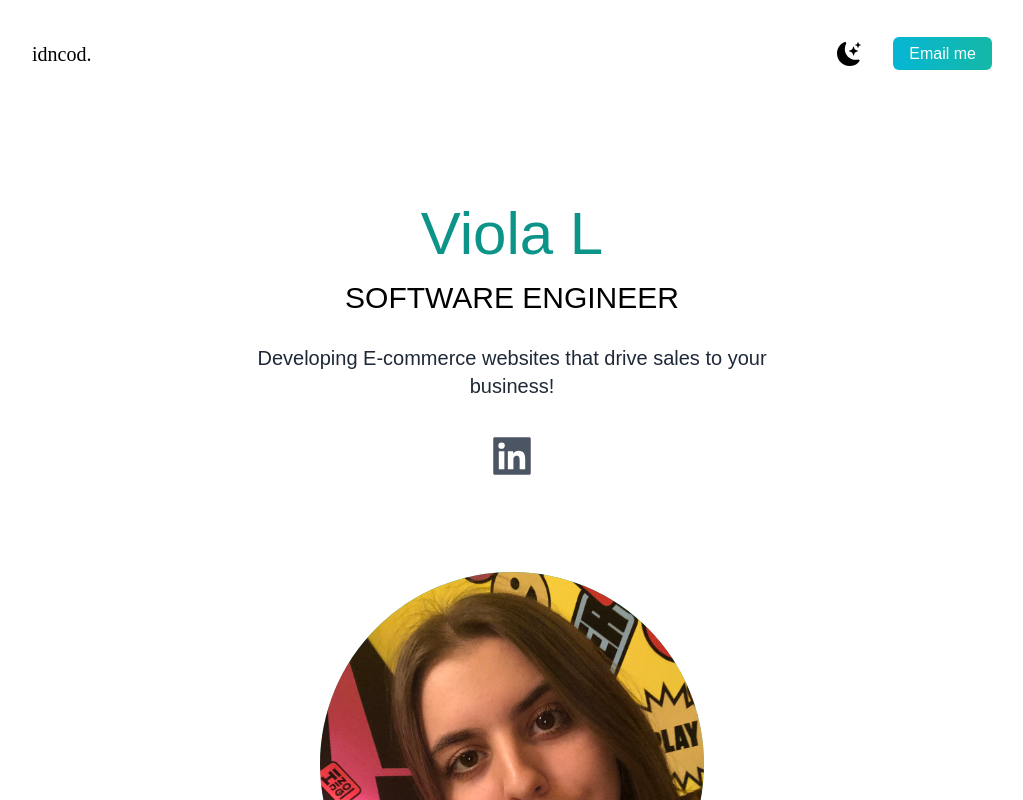
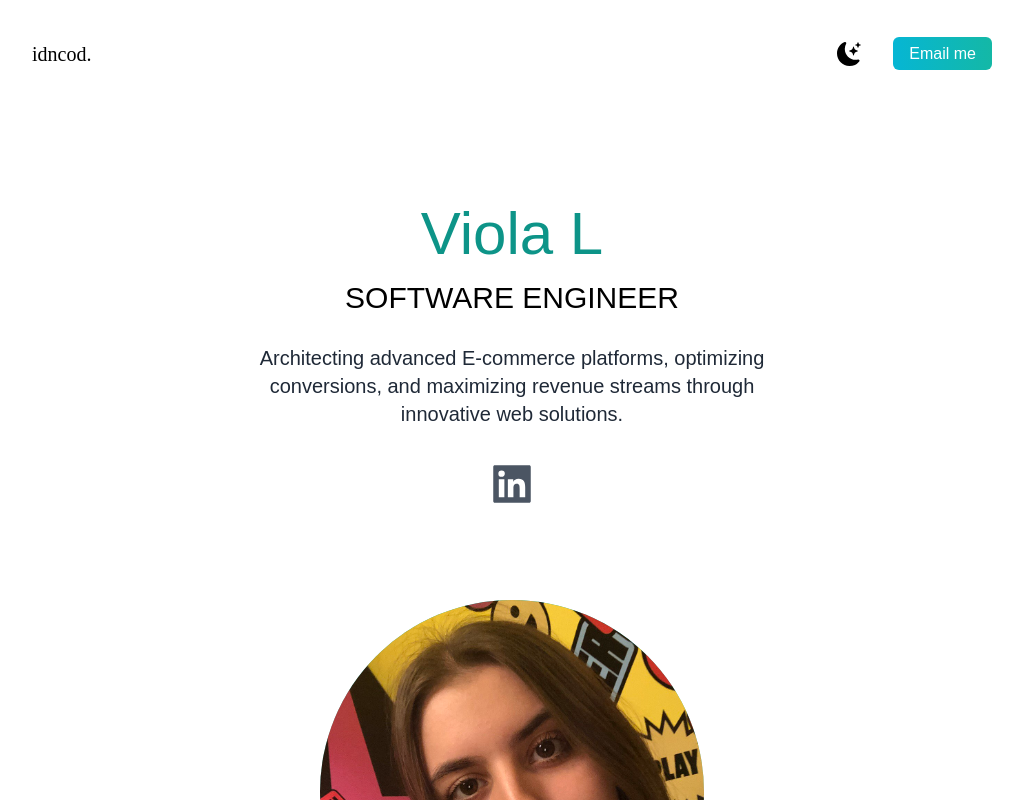
Before and after one commit to idncod/reactive-portfolio, a Next.js app: page / in a window 1280 px wide. Shown: the top 800 px of the page, without its empty margins (128-1151 px from the left). Built offline with nearby package versions, Linux system fonts and the light colour scheme.

Commit message:
upd_description

```diff
--- a/pages/index.js
+++ b/pages/index.js
@@ -62,8 +62,8 @@ export default function Home() {
               SOFTWARE ENGINEER
             </h3>
             <p className="text-md py-5 leading-8 text-gray-800 dark:text-gray-200 max-w-xl mx-auto md:text-xl">
-              Developing E-commerce websites that drive sales to your business!
-            </p>
+
+            Architecting advanced E-commerce platforms, optimizing conversions, and maximizing revenue streams through innovative web solutions.            </p>
             <div className="text-5xl flex justify-center gap-16 py-3 text-gray-600 dark:text-gray-400">
               <a href="https://www.linkedin.com/in/violettalykova/" rel="noreferrer">
               <AiFillLinkedin />
```
